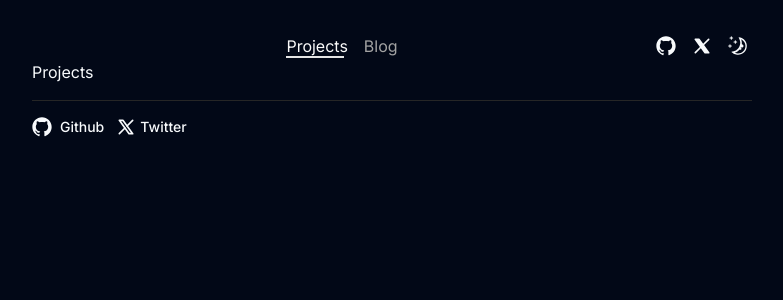
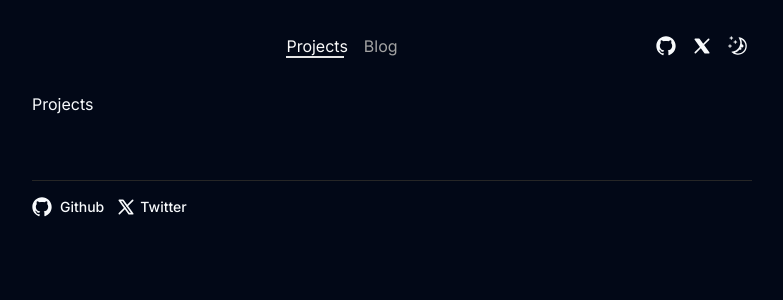
Before and after one commit to xXQiuChenXx/QiuChen, a Next.js app: page /projects in a window 1280 px wide. Shown: the top 300 px of the page, without its empty margins (248-1031 px from the left). Built offline with nearby package versions, Linux system fonts and the light colour scheme.

Commit message:
Update page.tsx

```diff
--- a/src/app/projects/page.tsx
+++ b/src/app/projects/page.tsx
@@ -1,9 +1,11 @@
-import React from 'react'
+import React from "react";
 
 const Projects = () => {
   return (
-    <div>Projects</div>
-  )
-}
+    <main className="grid items-center pt-6 md:py-8 py-4 gap-12 pb-10 md:pb-12">
+      Projects
+    </main>
+  );
+};
 
-export default Projects
+export default Projects;
```
